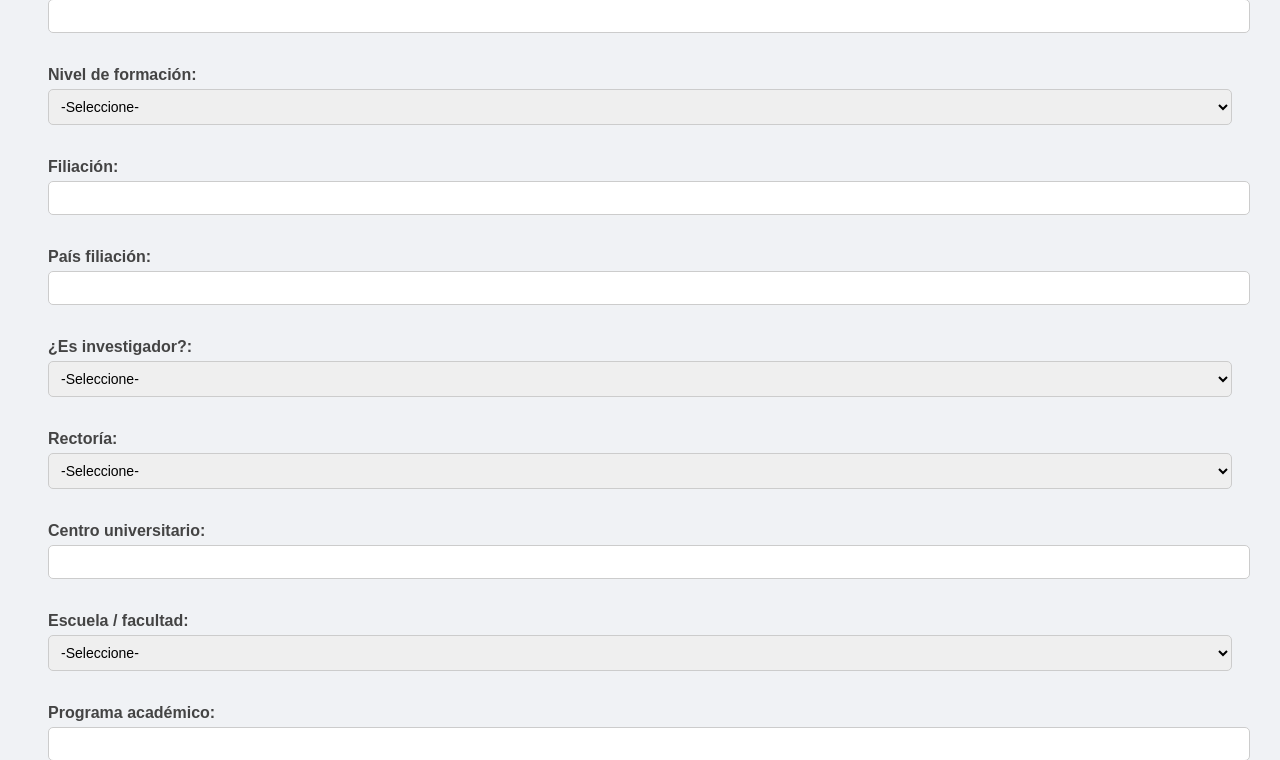
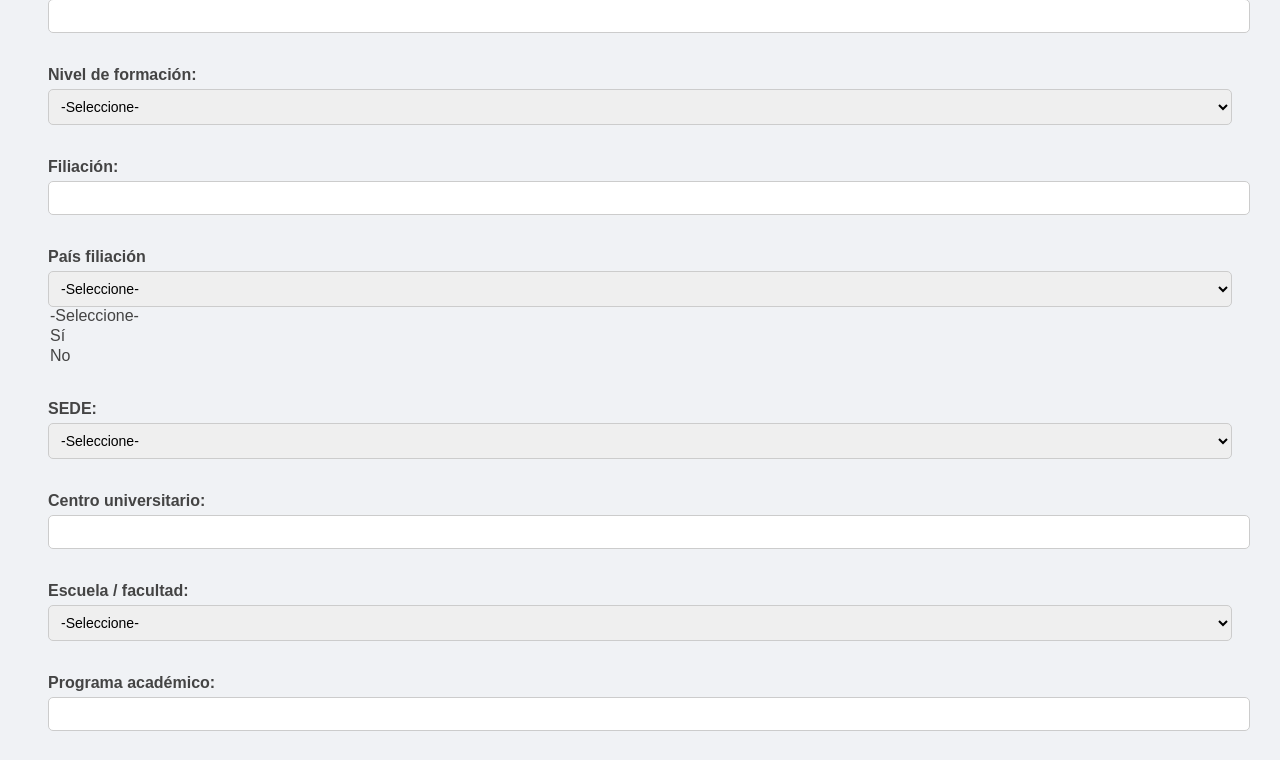
Before and after one commit to AFguerraD/Formulario-Inicial, a Flask app: page /registro in a window 1280 px wide. Shown: the part 682-1442 px from the top of the page. Run offline with Flask 3, Linux system fonts and the light colour scheme.

Commit message:
agregar nueva lista para pais filiacion

```diff
--- a/app.py
+++ b/app.py
@@ -66,6 +66,24 @@
     ],
     "rol_obra": [
         "-Seleccione-","Autor","Editor","Compialdor","Prologuista","Traductor"
+    ],
+    "pais_filiacion":[
+        "-Seleccione-","Afganistán","Albania"	,"Alemania"	,"Andorra","Angola","Antigua y Barbuda","Arabia Saudita","Argelia","Argentina","Armenia",
+        "Australia","Austria","Azerbaiyán","Bahamas","Bangladés","Barbados","Baréin","Bélgica","Belice","Benín","Bielorrusia",
+        "Birmania (Myanmar)","Bolivia","Bosnia y Herzegovina","Botsuana","Brasil","Brunéi","Bulgaria","Burkina Faso","Burundi","Bután",
+        "Cabo Verde","Camboya","Camerún","Canadá","Catar","Chad","Chile","China","Chipre","Colombia","Comoras","Corea del Norte","Corea del Sur",
+        "Costa de Marfil","Costa Rica","Croacia","Cuba","Dinamarca","Dominica","Ecuador","Egipto","El Salvador","Emiratos Árabes Unidos","Eritrea",
+        "Eslovaquia","Eslovenia","España","Estados Unidos","Estonia","Eswatini (Suazilandia)","Etiopía","Filipinas","Finlandia","Fiyi","Francia","Gabón",
+        "Gambia","Georgia","Ghana","Granada","Grecia","Guatemala","Guinea","Guinea-Bisáu","Guinea Ecuatorial","Guyana","Haití","Honduras","Hungría","India",
+        "Indonesia","Irak","Irán","Irlanda","Islandia","Islas Marshall","Islas Salomón","Israel","Italia","Jamaica","Japón",
+        "Jordania","Kazajistán","Kenia","Kirguistán","Kiribati","Kuwait","Laos","Lesoto","Letonia","Líbano","Liberia","Libia","Liechtenstein","Lituania",
+        "Luxemburgo","Macedonia del Norte","Madagascar","Malasia","Malaui","Maldivas","Malí","Malta","Marruecos","Mauricio","Mauritania","México","Micronesia",
+        "Moldavia","Mónaco","Mongolia","Montenegro","Mozambique","Namibia","Nauru","Nepal","Nicaragua","Níger","Nigeria","Noruega","Nueva Zelanda","Omán",
+        "Países Bajos","Pakistán","Palaos","Panamá","Papúa Nueva Guinea","Paraguay","Perú","Polonia","Portugal","Reino Unido","República Centroafricana","República Checa",
+        "República Democrática del Congo","República del Congo","República Dominicana","Ruanda","Rumanía","Rusia","Samoa","San Cristóbal y Nieves","San Marino",
+        "San Vicente y las Granadinas","Santa Lucía","Santo Tomé y Príncipe","Senegal","Serbia","Seychelles","Sierra Leona","Singapur","Siria","Somalia","Sri Lanka",
+        "Sudáfrica","Sudán","Sudán del Sur","Suecia","Suiza","Surinam","Tailandia","Tanzania","Tayikistán","Timor Oriental","Togo","Tonga",
+        "Trinidad y Tobago","Túnez","Turkmenistán","Turquía","Tuvalu","Ucrania","Uganda","Uruguay","Uzbekistán","Vanuatu","Venezuela","Vietnam","Yemen","Yibuti","Zambia","Zimbabue","Palestina","Ciudad del Vaticano (Santa Sede)"
     ]
 }
 
--- a/templates/registro_autor.html
+++ b/templates/registro_autor.html
@@ -50,8 +50,12 @@
         </label><br>
 
         <label>Filiación: <input type="text" name="filiacion"></label><br>
-        <label>País filiación: <input type="text" name="pais_filiacion"></label><br>
-
+        <label>País filiación
+            <select name="pais_filiacion">
+                {% for pais_filiacion in opciones.pais_filiacion %}
+                <option value="{{ pais_filiacion }}"> {{ pais_filiacion}}</option>
+                {% endfor %}
+        </label><br>
         <label>¿Es investigador?:
             <select name="es_investigador">
                 {% for opcion in opciones.es_investigador %}
@@ -60,7 +64,7 @@
             </select>
         </label><br>
 
-        <label>Rectoría:
+        <label>SEDE:
             <select name="rectoria">
                 {% for r in opciones.rectorias %}
                     <option value="{{ r }}">{{ r }}</option>
```
